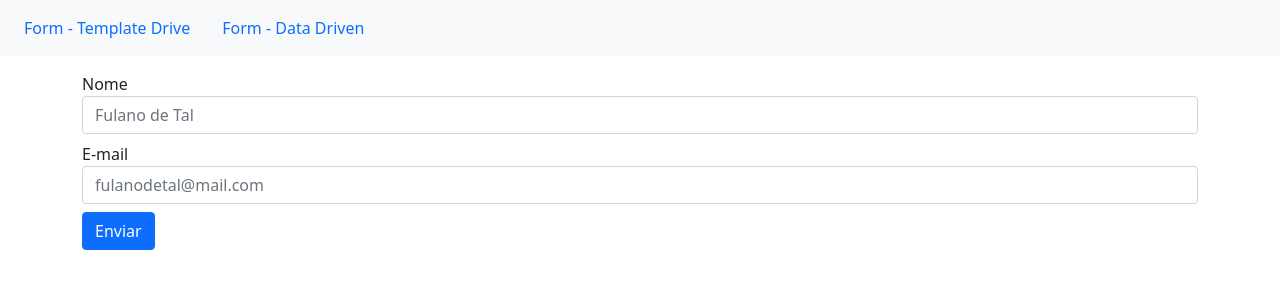
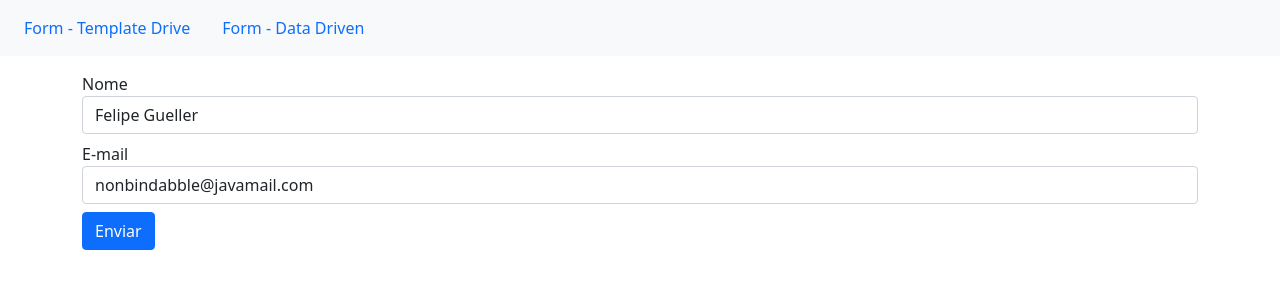
Before and after one commit to felipegueller/angular-2-loiane, an Angular app in the folder angular-forms/: page /templateForm in a window 1280 px wide. Shown: the top 300 px of the page. Built offline with nearby package versions, Linux system fonts and the light colour scheme.

Commit message:
:tada: feat: applying the two-way data-binding

```diff
--- a/angular-forms/src/app/app.module.ts
+++ b/angular-forms/src/app/app.module.ts
@@ -1,24 +1,22 @@
 import { NgModule } from '@angular/core';
 import { BrowserModule } from '@angular/platform-browser';
-import { FormsModule } from '@angular/forms'
 
 import { AppRoutingModule } from './app-routing.module';
 import { AppComponent } from './app.component';
 import { BrowserAnimationsModule } from '@angular/platform-browser/animations';
-import { TemplateFormComponent } from './template-form/template-form.component';
 import { DataFormComponent } from './data-form/data-form.component';
+import { TemplateFormModule } from './template-form/template-form.module';
 
 @NgModule({
   declarations: [
     AppComponent,
-    TemplateFormComponent,
     DataFormComponent
   ],
   imports: [
     BrowserModule,
     AppRoutingModule,
     BrowserAnimationsModule,
-    FormsModule
+    TemplateFormModule,
   ],
   providers: [],
   bootstrap: [AppComponent]
--- a/angular-forms/src/app/template-form/template-form.component.html
+++ b/angular-forms/src/app/template-form/template-form.component.html
@@ -7,7 +7,7 @@
       id="name"
       name="name"
       placeholder="Fulano de Tal"
-      ngModel
+      [(ngModel)]="user.name"
     />
   </div>
 
@@ -19,7 +19,7 @@
       id="email"
       name="email"
       placeholder="fulanodetal@mail.com"
-      ngModel
+      [(ngModel)]="user.email"
     />
   </div>
 
--- a/angular-forms/src/app/template-form/template-form.component.ts
+++ b/angular-forms/src/app/template-form/template-form.component.ts
@@ -7,11 +7,16 @@ import { NgForm } from '@angular/forms'
   styleUrls: ['./template-form.component.css'],
 })
 export class TemplateFormComponent implements OnInit {
+  public user = {
+    name: 'Felipe Gueller',
+    email: 'nonbindabble@javamail.com'
+  }
+
   constructor() {}
 
   ngOnInit(): void {}
 
   onSubmit(form: NgForm): void {
-    console.log(form)
+    console.log(this.user)
   }
 }
```
